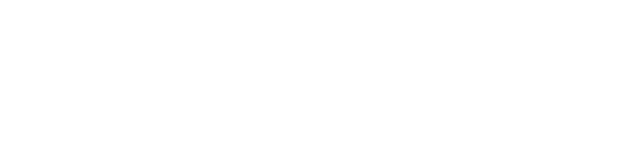
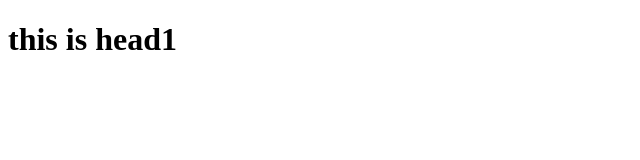
Before and after one commit to ArsalHussain14/2022-10-22, a plain HTML site: page index.html in a window 1280 px wide. Shown: the whole page, without its empty margins (0-640 px from the left). Drawn offline with Linux system fonts and the light colour scheme.

Commit message:
added h1

```diff
--- a/index.html
+++ b/index.html
@@ -7,6 +7,7 @@
     <title>Document</title>
 </head>
 <body>
+    <h1>this is head1</h1>
 
 </body>
 </html>
```
